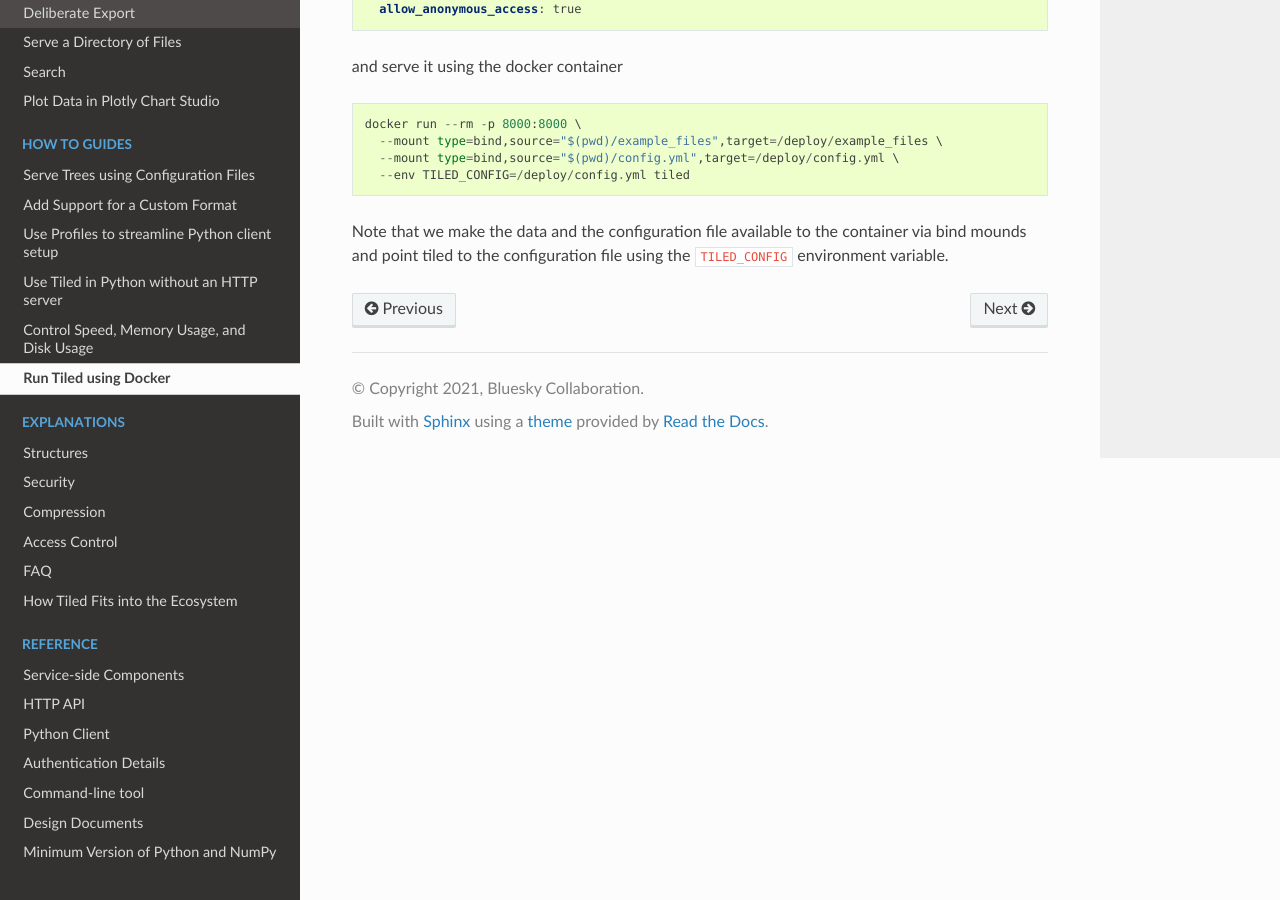
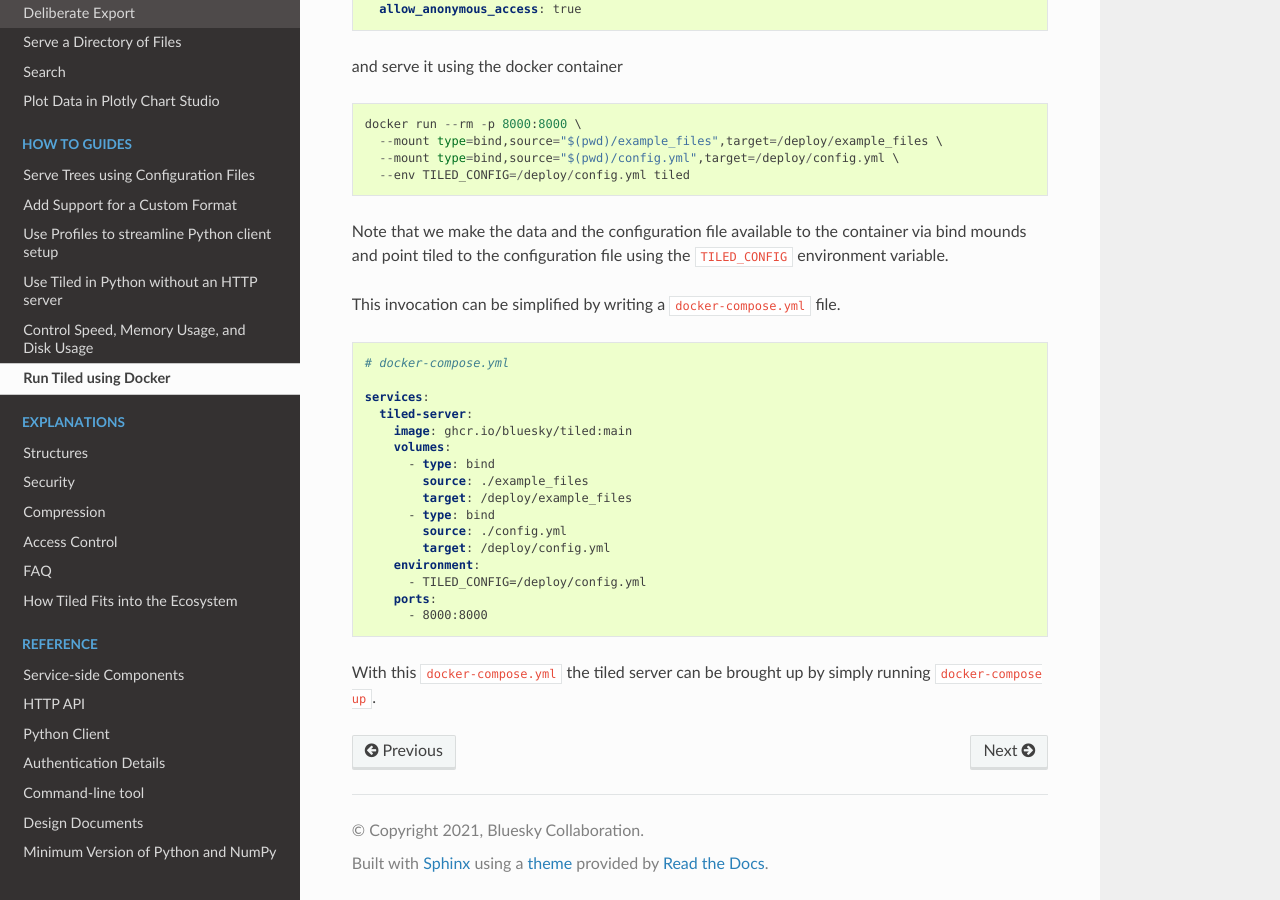
Before and after one commit to bluesky/tiled, a Sphinx documentation site: the page built from docs/source/how-to/docker.md, in a window 1280 px wide and 900 px high, scrolled down 785 px. Built offline with Sphinx 7.4.7 and the Read the Docs theme 2.0.0, drawn with Linux system fonts in a browser that asks for light colours; pages that are not in the unit, such as notebooks, are missing from menus.

Commit message:
add example docker-compose.yml

````diff
--- a/docs/source/how-to/docker.md
+++ b/docs/source/how-to/docker.md
@@ -42,3 +42,26 @@ docker run --rm -p 8000:8000 \
 Note that we make the data and the configuration file available to the
 container via bind mounds and point tiled to the configuration file using the
 `TILED_CONFIG` environment variable.
+
+This invocation can be simplified by writing a `docker-compose.yml` file.
+
+```yaml
+# docker-compose.yml
+
+services:
+  tiled-server:
+    image: ghcr.io/bluesky/tiled:main
+    volumes:
+      - type: bind
+        source: ./example_files
+        target: /deploy/example_files
+      - type: bind
+        source: ./config.yml
+        target: /deploy/config.yml
+    environment:
+      - TILED_CONFIG=/deploy/config.yml
+    ports:
+      - 8000:8000
+```
+
+With this `docker-compose.yml` the tiled server can be brought up by simply running `docker-compose up`.
````
